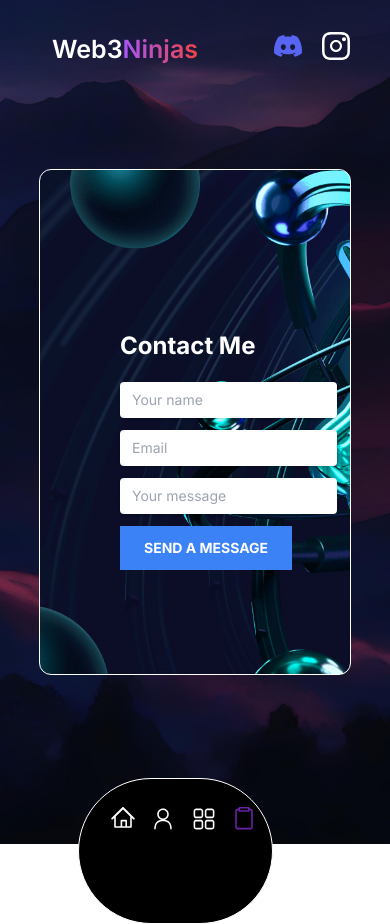
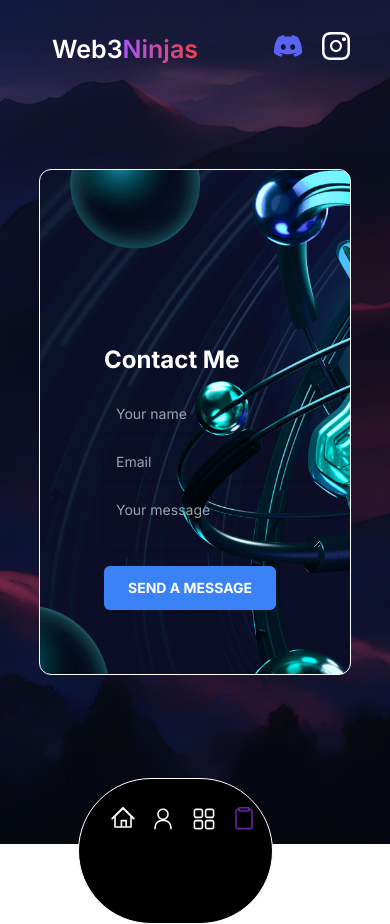
Before and after one commit to Bilalzip/nextjs-portfolio, a Next.js app: page /contact-me in a window 390 px wide. Built offline with nearby package versions, Linux system fonts and the light colour scheme.

Commit message:
Responsive

```diff
--- a/app/contact-me/page.tsx
+++ b/app/contact-me/page.tsx
@@ -11,7 +11,7 @@ const Page = () => {
         style={{ backgroundImage: "url(atombg-comp.webp" }}
         className="h-[60%] w-[80%] relative bg-cover bg-center rounded-xl border border-white"
       >
-        <div className="absolute left-20 bottom-16 w-[70%] md:w-[30%]">
+        <div className="absolute md:left-20 left-16 bottom-16 w-[70%] md:w-[30%]">
           <ContactForm />
         </div>
       </div>
--- a/app/my-projects/page.tsx
+++ b/app/my-projects/page.tsx
@@ -7,20 +7,22 @@ import React from 'react'
 const Page = () => {
   return (
     <div
-    style={{backgroundImage: "url(/mountains.jpg)"}}
-     className='w-screen h-screen flex items-center justify-center bg-center bg-cover'>
-      <div className='grid grid-cols-2 gap-5 max-w-[90%] max-h-[90%]'>
+    style={{ backgroundImage: "url(/mountains.jpg)" }}
+    className="w-screen h-screen flex items-center justify-center bg-center bg-cover"
+  >
+    <div className="grid gap-5 md:grid-cols-2">
       {Projects.map((project, index) => (
         <ProjectCard
           key={index}
           title={project.title}
           text={project.text}
           image={project.src}
-              url = {project.url}
+          url={project.url}
         />
       ))}
     </div>
   </div>
+
   )
 }
 
--- a/app/page.tsx
+++ b/app/page.tsx
@@ -21,6 +21,8 @@ export default function Home() {
           " I'm Mohd Bilal, Founder of Web3 Ninjas and a seasoned Full Stack Software Developer
           with exceptional experience in web-based technologies."
           </p>
+
+
           <div className="flex-col md:flex-row hidden md:flex gap-5">
             <Link
               href="/my-skills"
@@ -29,11 +31,11 @@ export default function Home() {
               Learn more
             </Link>
             <Link
-  href="/my-projects"
-  className="rounded-[20px] group relative bg-transparent border border-white px-5 py-3 text-lg text-white max-w-[200px]"
->
-  My projects
-</Link>
+           href="/my-projects"
+           className="rounded-[20px] group relative bg-transparent border border-white px-5 py-3 text-lg text-white max-w-[200px]"
+           >
+           My projects
+           </Link>
             <Link
               href="/contact-me"
               className="rounded-[20px] group relative bg-trasparent border border-white px-5 py-3 text-lg text-white max-w-[200px]"
@@ -45,7 +47,7 @@ export default function Home() {
         </div>
       </div>
 
-      <div className="absolute flex bottom-10 z-[20] right-5 flex-col md:hidden gap-5">
+      {/* <div className="absolute flex bottom-10 z-[20] right-5 flex-col md:hidden gap-5">
         <Link
           href="/my-skills"
           className="rounded-[20px] group bg-blue-500 px-5 py-3 text-lg text-white max-w-[200px]"
@@ -65,7 +67,7 @@ export default function Home() {
         >
           Contact me
         </Link>
-      </div>
+      </div> */}
 
       <div className="absolute bottom-0 right-0 z-[10]">
         <Image
--- a/components/ContactForm.tsx
+++ b/components/ContactForm.tsx
@@ -2,14 +2,14 @@ import React from "react";
 
 const ContactForm = () => {
   return (
-    <form>
+    <form className="rounded-md">
       <h2 className="text-2xl font-bold mb-5 text-white">Contact Me</h2>
       <div className="mb-3">
         <input
           type="text"
           placeholder="Your name"
           name="name"
-          className="w-full px-3 py-2 text-sm text-gray-200 placeholder-gray-400 bg-white border-0 rounded shadow"
+          className="w-full px-3 py-2 text-sm text-gray-200 placeholder-gray-400 bg-transparent border-0 rounded shadow"
         />
       </div>
       <div className="mb-3">
@@ -17,17 +17,18 @@ const ContactForm = () => {
           type="email"
           placeholder="Email"
           name="email"
-          className="w-full px-3 py-2 text-sm text-gray-200 placeholder-gray-400 bg-white border-0 rounded shadow"
+          className="w-full px-3 py-2 text-sm text-gray-200 placeholder-gray-400 bg-transparent border-0 rounded shadow"
         />
       </div>
       <div className="mb-3">
-        <input
+        <textarea
           placeholder="Your message"
           name="message"
-          className="w-full px-3 py-2 text-sm text-gray-200 placeholder-gray-400 bg-white border-0 rounded shadow"
+
+          className="w-full px-3 py-2 text-sm text-gray-200 placeholder-gray-400 bg-transparent border-0 rounded shadow focus:border-blue-500 focus:border"
         />
       </div>
-      <button className="px-6 mb-10 py-3 text-sm font-bold text-white uppercase transition-all duration-150 ease-linear bg-blue-500 hover:bg-blue-400">
+      <button className="rounded-md px-6 py-3 text-sm font-bold text-white uppercase transition-all duration-150 ease-linear bg-blue-500 hover:bg-blue-600">
         Send a message
       </button>
     </form>
--- a/components/Navbar.tsx
+++ b/components/Navbar.tsx
@@ -27,22 +27,15 @@ const Navbar = () => {
       </div>
 
       <div className="flex flex-row gap-5 mb-2">
-        {Socials.map((social) => (
-         <Link
-         href={social.link} passHref
-         >
-
+  {Socials.map((social, index) => (
+    <Link key={index} href={social.link} passHref>
       <Image
-            key={social.name}
         src={social.src}
         alt={social.name}
         width={28}
         height={28}
       />
-
     </Link>
-
-
   ))}
 </div>
     </div>
--- a/components/ProjectCard.tsx
+++ b/components/ProjectCard.tsx
@@ -10,24 +10,24 @@ interface Props {
 
 const ProjectCard = ({ image, title, text,url }: Props) => {
     return (
-        <div className='w-[450px] h-[280px] rounded-md cursor-pointer overflow-hidden shadow-lg'>
-            <div className='w-full h-full bg-cover bg-center relative'>
+        <div className="md:w-[450px] md:h-[280px] w-[300px] h-[200px] rounded-md cursor-pointer overflow-hidden shadow-lg">
+        <div className="w-full h-full bg-cover bg-center relative">
           <img
             src={image}
             alt={title}
-                    className='w-full h-full object-cover'
+            className="w-full h-full object-cover"
           />
-                <div className='absolute inset-0 bg-black opacity-0 hover:opacity-40 transition-opacity duration-300'>
-                    <div className='absolute inset-0 flex items-center justify-center text-white text-2xl font-semibold'>
-                       <Link
-                       href={url}  passHref
-                       ><button>Learn more</button></Link>  &gt;
+          <div className="absolute inset-0 bg-black opacity-0 hover:opacity-40 transition-opacity duration-300">
+            <div className="absolute inset-0 flex items-center justify-center text-white text-2xl font-semibold">
+              <Link href={url} passHref>
+                <button>Learn more</button>
+              </Link>
             </div>
           </div>
         </div>
-            <div className='bg-white p-4'>
-                <h1 className='text-gray-800 text-2xl font-semibold mb-2'>{title}</h1>
-                <p className='text-gray-600'>{text}</p>
+        <div className="bg-white p-4">
+          <h1 className="text-gray-800 text-2xl font-semibold mb-2">{title}</h1>
+          <p className="text-gray-600">{text}</p>
         </div>
       </div>
     );
```
Lines whose indentation alone changed are shown as unchanged.
